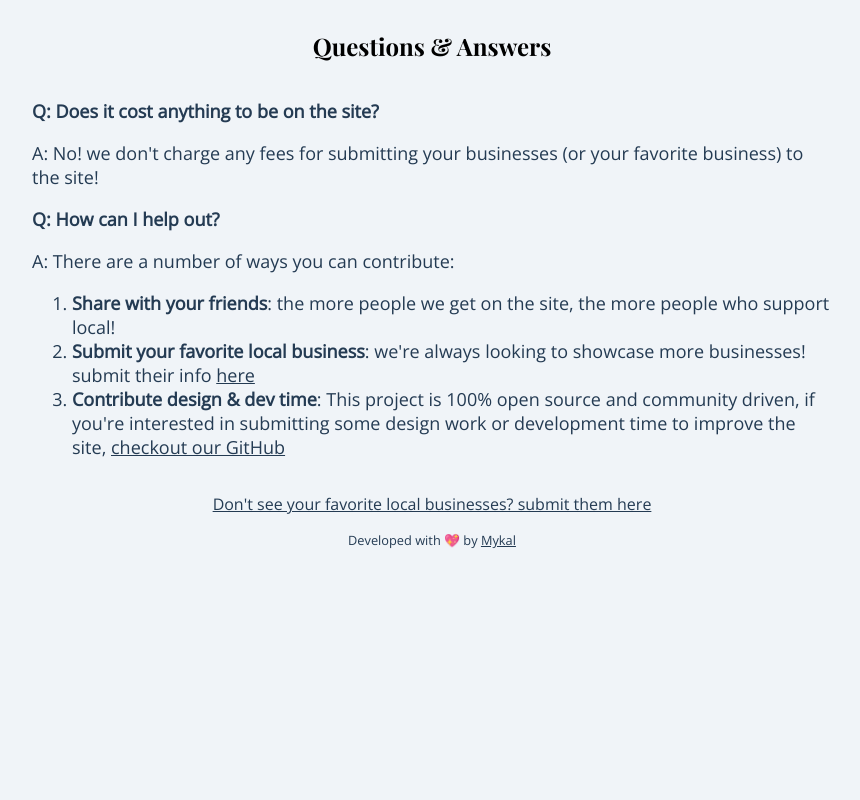
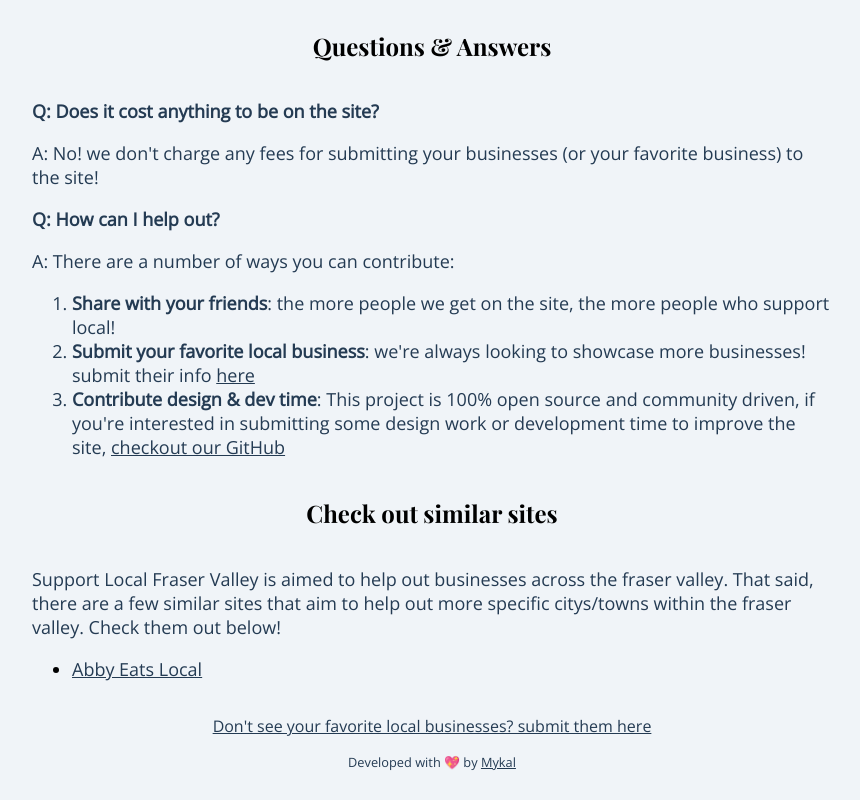
Before and after one commit to MykalMachon/supportlocalfv.ca, a Next.js app: page /about in a window 1280 px wide. Shown: the part 359-1159 px from the top of the page, without its empty margins (208-1068 px from the left). Before the commit the page ends 937 px from the top, so only its background shows below. Built offline with nearby package versions, Linux system fonts and the light colour scheme.

Commit message:
Adding Abby Eats Local to our About Page

```diff
--- a/pages/about.tsx
+++ b/pages/about.tsx
@@ -62,6 +62,20 @@ const About = (props) => {
           </ol>
         </p>
       </section>
+      <h2>Check out similar sites</h2>
+      <section className='container_small'>
+        <p>
+          Support Local Fraser Valley is aimed to help out businesses across the
+          fraser valley. That said, there are a few similar sites that aim to
+          help out more specific citys/towns within the fraser valley. Check
+          them out below!
+        </p>
+        <ul>
+          <li>
+            <a href='https://abbyeatslocal.com/'>Abby Eats Local</a>
+          </li>
+        </ul>
+      </section>
     </Layout>
   );
 };
```
